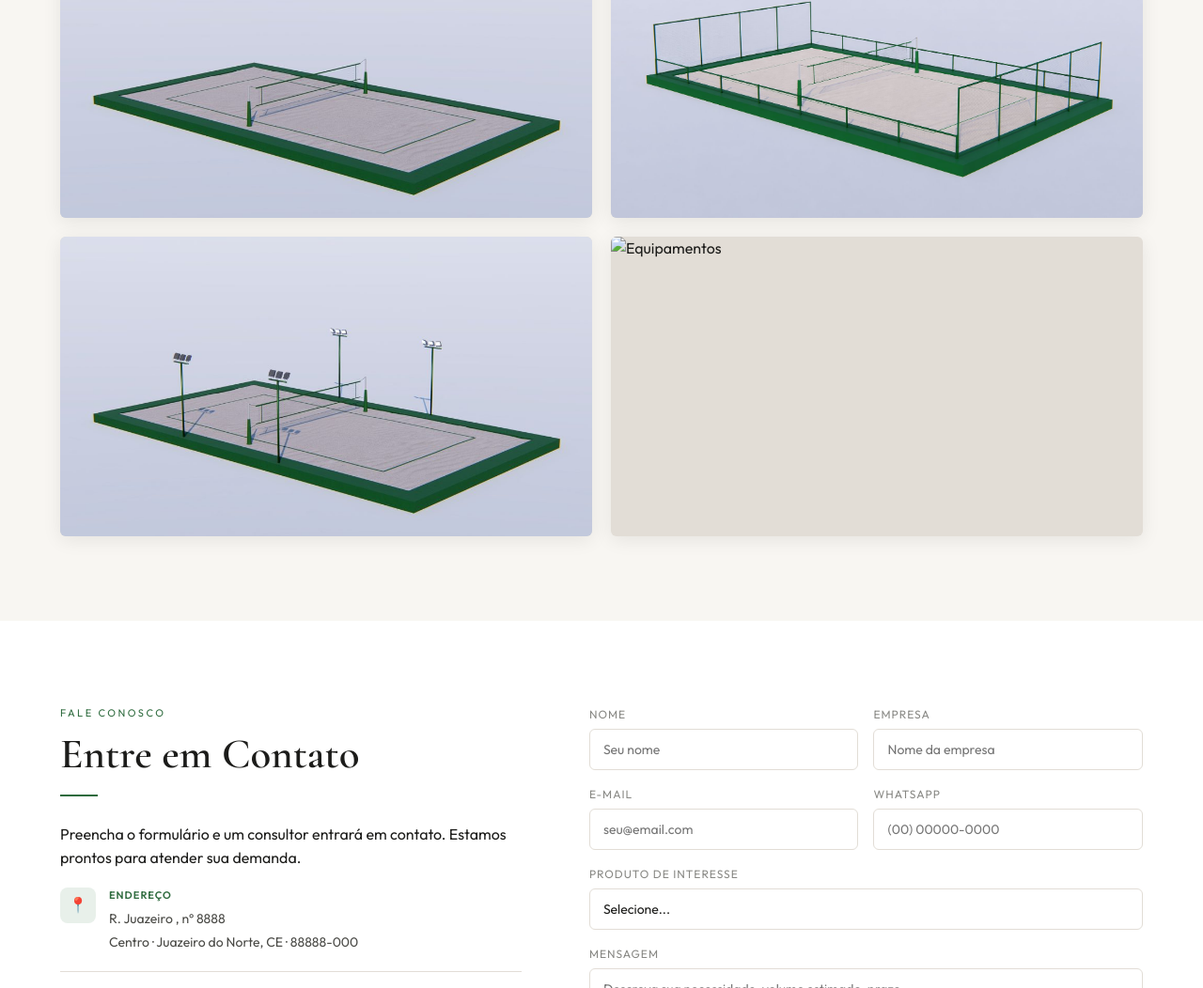
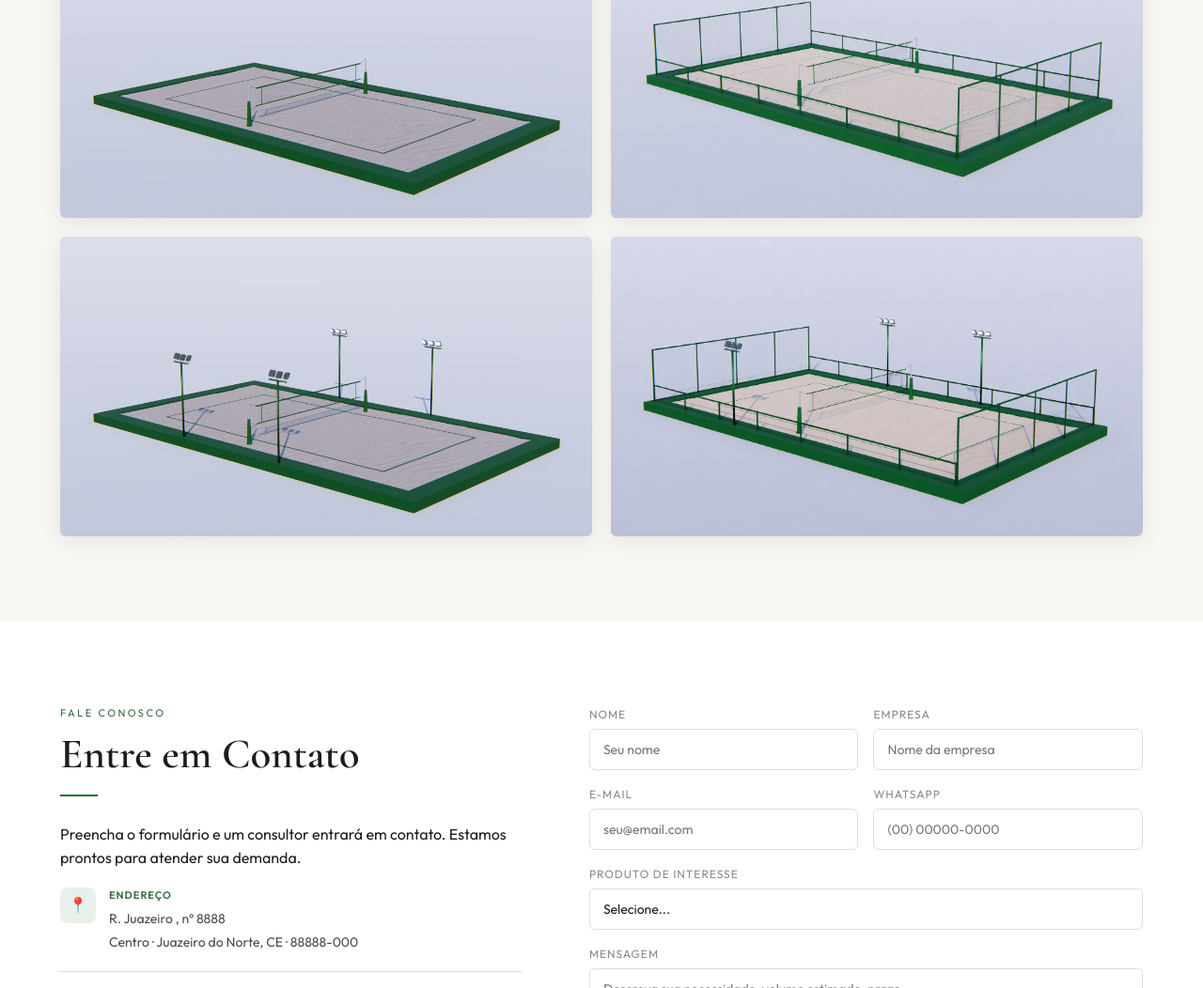
Before and after one commit to matheusfonsecabjj/alanquadrabeach, a plain HTML site: page index.html in a window 1280 px wide. Shown: the part 2967-4019 px from the top of the page at 94% size. Drawn offline with nearby package versions, Linux system fonts and the light colour scheme; files whose address does not match are found by name.

Commit message:
Update index.html

```diff
--- a/index.html
+++ b/index.html
@@ -1241,7 +1241,7 @@
         </div>
         <div class="prod-card reveal" style="transition-delay: 0.3s">
           <img
-            src="imagens/q4.png"
+            src="q4.png"
             alt="Equipamentos"
           />
           <div class="prod-card-label">Quadra 4</div>
```
